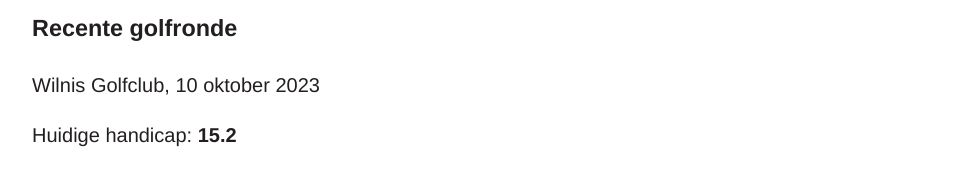
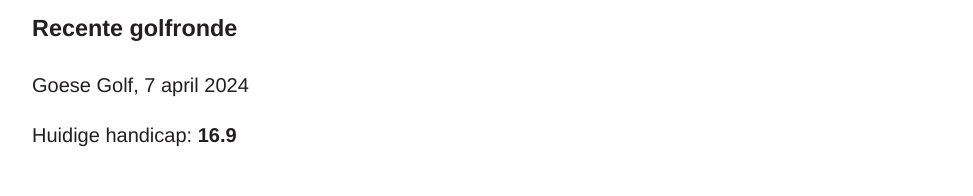
Before and after one commit to Eles72/ikgolfzoalsikben.nl, a plain HTML site: page index.html in a window 1280 px wide. Shown: the part 3881-4077 px from the top of the page, without its empty margins (148-1121 px from the left). Drawn offline with Linux system fonts and the light colour scheme.

Commit message:
Update index.html

```diff
--- a/index.html
+++ b/index.html
@@ -208,8 +208,8 @@
 
             <h3>Recente golfronde</h3>
 
-            <p>Wilnis Golfclub, <time>10 oktober 2023</time></p>
-            <p>Huidige handicap: <strong>15.2</strong></p>
+            <p>Goese Golf, <time>7 april 2024</time></p>
+            <p>Huidige handicap: <strong>16.9</strong></p>
 
         </section>
 
```
